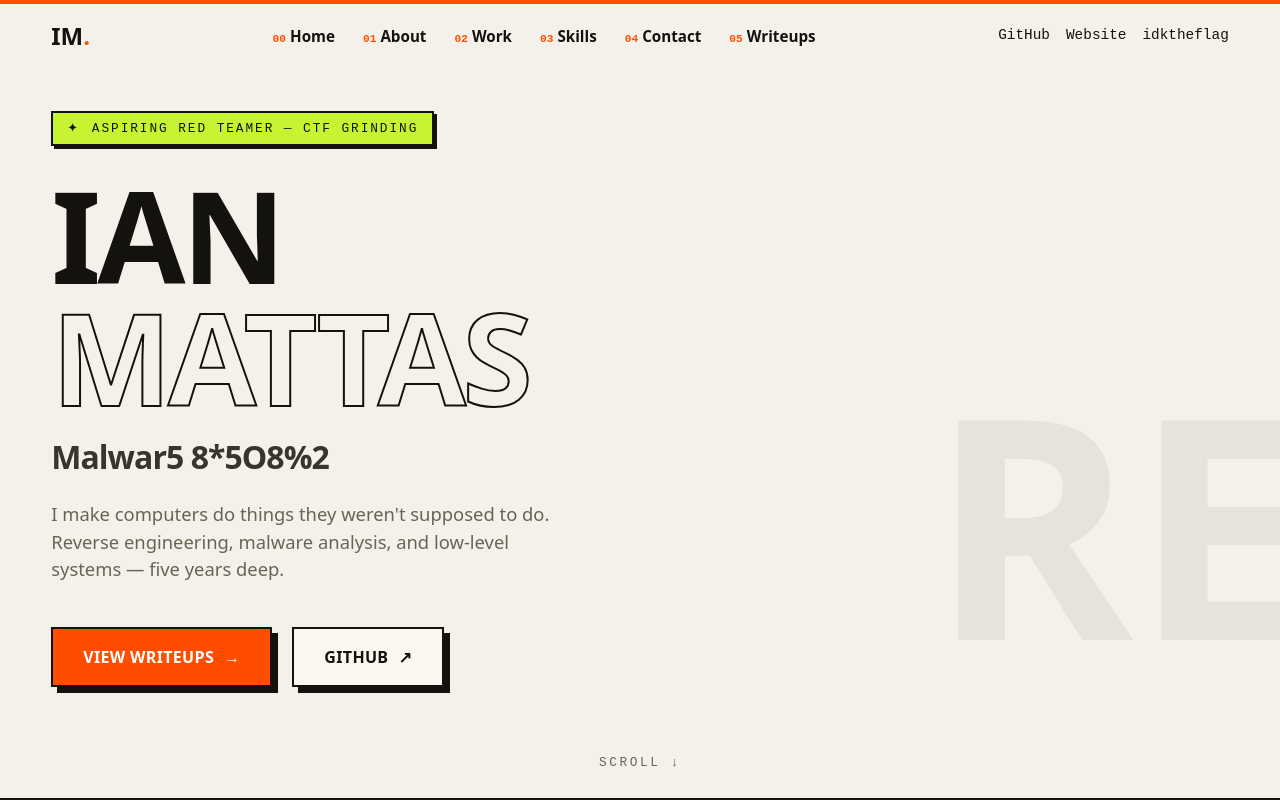
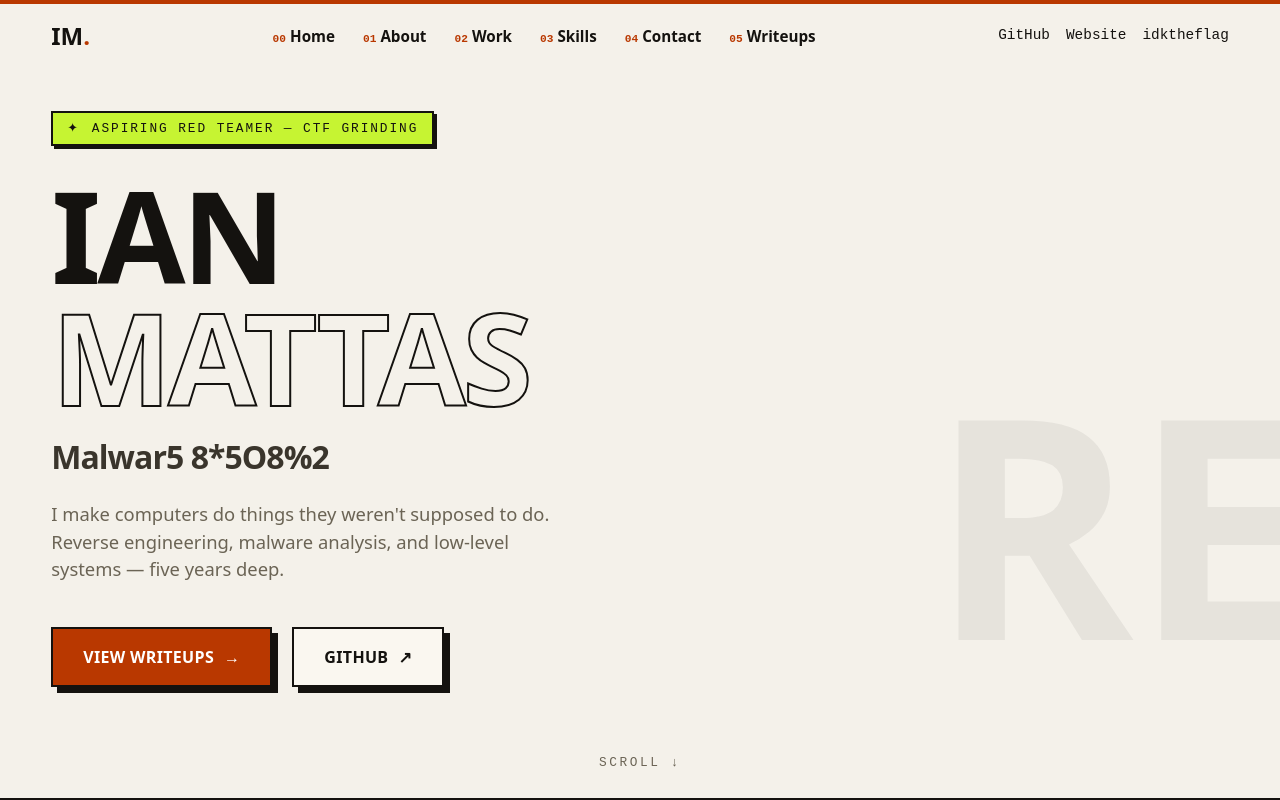
Before and after one commit to imattas/website, a React (Vite) app: page / in a window 1280 px wide. Shown: the top 800 px of the page. Built offline with nearby package versions, Linux system fonts and the light colour scheme.

Commit message:
fix: improve accent color contrast

```diff
--- a/src/styles/components.css
+++ b/src/styles/components.css
@@ -135,6 +135,7 @@
 .roadmap-card::before { content: ""; position: absolute; top: -9px; left: 50%; width: 14px; height: 14px; background: var(--paper); border-top: 2px solid var(--ink); border-left: 2px solid var(--ink); transform: translateX(-50%) rotate(45deg); }
 .roadmap-point:hover .roadmap-card, .roadmap-point.is-open .roadmap-card, .roadmap-marker:focus-visible + .roadmap-card { opacity: 1; pointer-events: auto; transform: translateY(0); box-shadow: var(--shadow); }
 .roadmap-label, .contact-kicker { display: block; margin-bottom: 8px; color: var(--accent); font: 0.7rem var(--font-mono); text-transform: uppercase; letter-spacing: 0.08em; }
+.contact-kicker { color: var(--accent-ink); }
 .roadmap-card strong { display: block; margin-bottom: 10px; font: 700 1.05rem var(--font-display); text-transform: uppercase; }
 .roadmap-card p { color: var(--muted); font-size: 0.85rem; line-height: 1.5; }
 .skill-index { max-width: 1000px; margin-left: auto; margin-right: auto; border-top: 2px solid var(--ink); }
@@ -298,7 +299,7 @@
   letter-spacing: 0.02em;
 }
 .marquee-track .dot {
-  color: var(--accent);
+  color: var(--accent-ink);
   font-size: 1.1rem;
   line-height: 1;
 }
--- a/src/styles/global.css
+++ b/src/styles/global.css
@@ -6,7 +6,7 @@
   --muted: #6b6455;
   --line: #14120f;
   --paper: #faf7f0;
-  --accent: #ff4d00;
+  --accent: #b93800;
   --accent-ink: #ff4d00;
   --lime: #c6f432;
   --blue: #2f6bff;
```
